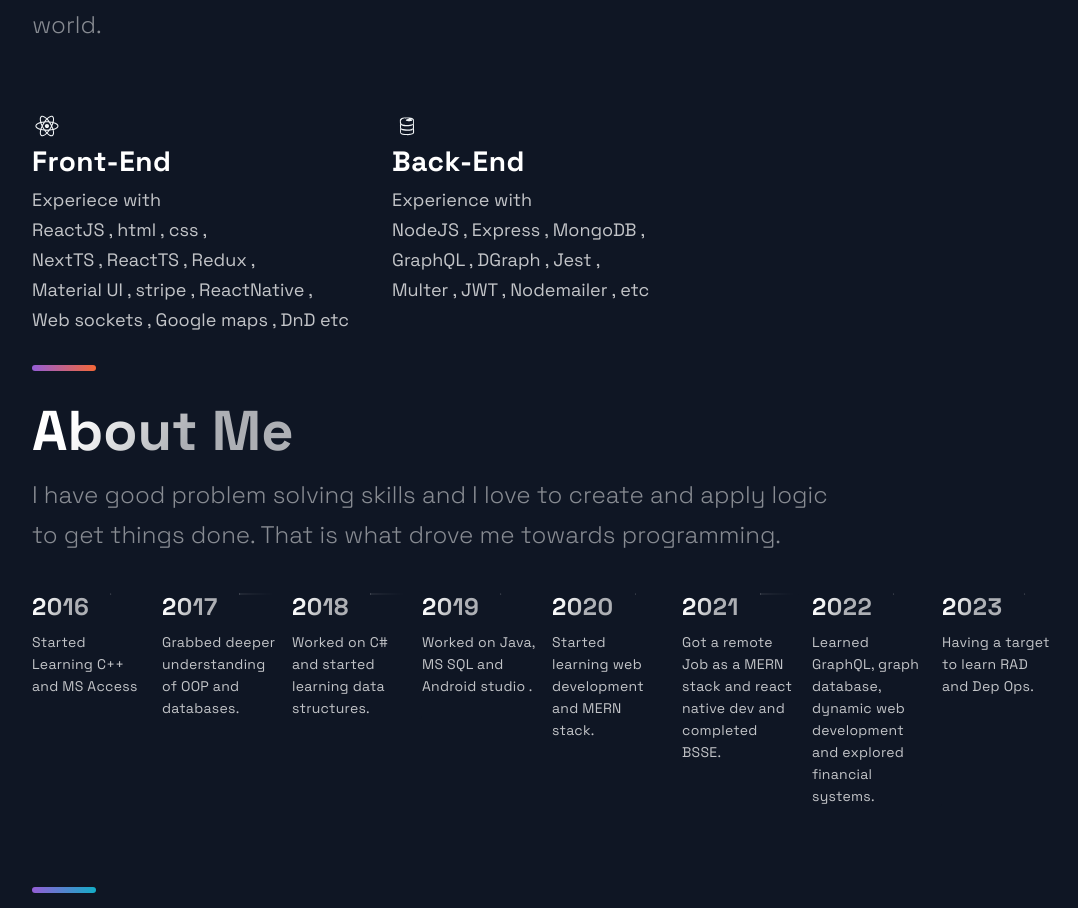
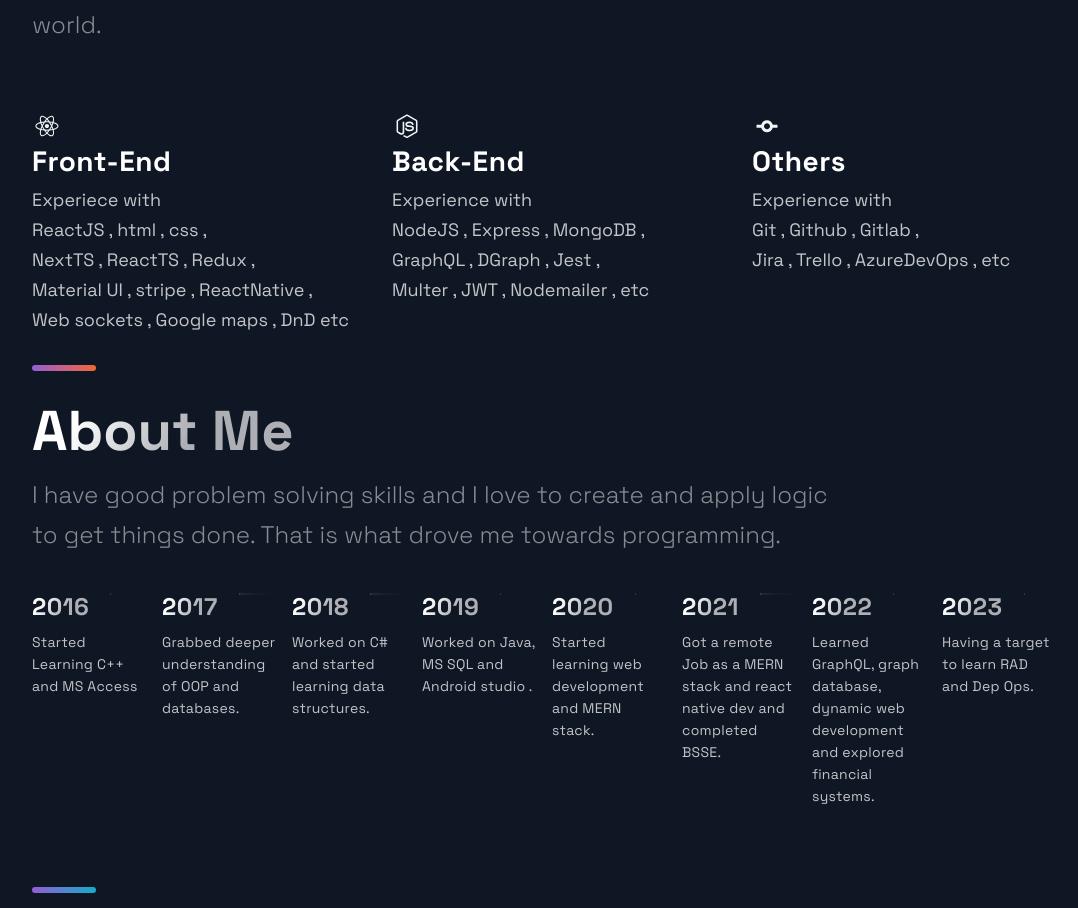
Before and after one commit to TalhaBhutto/NextPortfolio, a Next.js app in the folder my_portfolio/: page / in a window 1280 px wide. Shown: the part 2370-3278 px from the top of the page, without its empty margins (88-1166 px from the left). Built offline with nearby package versions, Linux system fonts and the light colour scheme.

Commit message:
Update Technologies.js

```diff
--- a/my_portfolio/components/Technologies/Technologies.js
+++ b/my_portfolio/components/Technologies/Technologies.js
@@ -1,5 +1,5 @@
 import React from "react";
-import { DiFirebase, DiReact, DiZend } from "react-icons/di";
+import { DiNodejsSmall, DiReact, DiZend,DiGitCommit } from "react-icons/di";
 import {
   Section,
   SectionDivider,
@@ -44,7 +44,7 @@
         </ListItem>
         <ListItem>
           <picture>
-            <DiFirebase size="3rem" />
+            <DiNodejsSmall size="3rem" />
           </picture>
           <ListContainer>
             <ListTitle>Back-End</ListTitle>
@@ -59,6 +59,21 @@
             </ListParagraph>
           </ListContainer>
         </ListItem>
+        <ListItem>
+          <picture>
+            <DiGitCommit size="3rem" />
+          </picture>
+          <ListContainer>
+            <ListTitle>Others</ListTitle>
+            <ListParagraph>
+              Experience with <br />
+              Git , Github , Gitlab ,
+              <br />
+              Jira , Trello , AzureDevOps , etc
+              <br />
+            </ListParagraph>
+          </ListContainer>
+        </ListItem>
       </List>
       <SectionDivider colorAlt />
     </Section>
```
